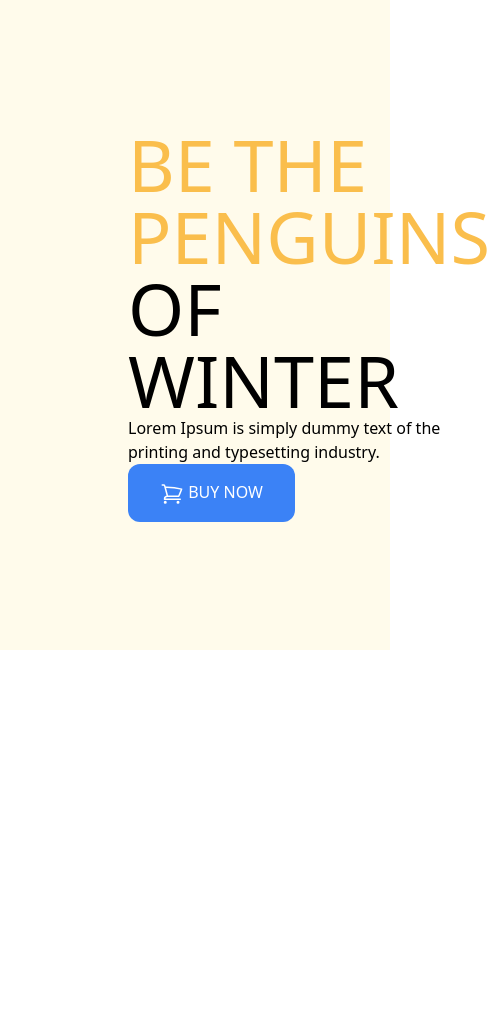
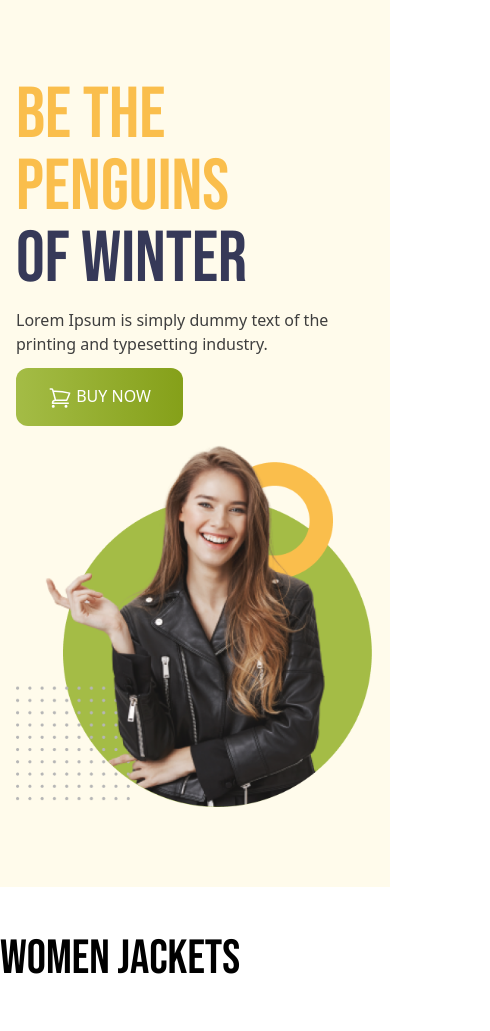
Before and after one commit to rakibalbin46/penguin-fashion-with-tailwind, a plain HTML site: page index.html in a window 390 px wide. Shown: the whole page, 490 px wide, since content can reach past the window. Before the commit the page ends 844 px from the top, so only its background shows below. Drawn offline with nearby package versions, Linux system fonts and the light colour scheme.

Commit message:
added header section responsive

```diff
--- a/index.html
+++ b/index.html
@@ -18,22 +18,26 @@
     </style>
   </head>
   <body>
-    <header class="bg-amber-50 p-32">
+    <header class="bg-amber-50 py-20 px-4 md:px-32">
       <!-- Nav Section -->
       <nav></nav>
       <!-- Banner Section -->
-      <section class="flex justify-between items-center">
-        <div>
-          <h1 class="uppercase text-7xl">
+      <section
+        class="flex flex-col gap-y-3 md:gap-x-4 md:flex-row justify-between items-center"
+      >
+        <div class="space-y-3">
+          <h1 class="uppercase text-7xl font-bebas">
             <span class="text-[#FABE4C]">Be the Penguins</span> <br />
-            of Winter
+            <span class="uppercase text-[#363958] text-7xl font-normal"
+              >of winter</span
+            >
           </h1>
-          <p>
+          <p class="text-[#3E3E3E] text-xm font-medium">
             Lorem Ipsum is simply dummy text of the printing and typesetting
             industry.
           </p>
           <button
-            class="py-4 px-8 bg-blue-500 rounded-xl uppercase text-white font-medium"
+            class="py-4 px-8 bg-gradient-to-r from-[#A4BC46] to-[#85A019] rounded-xl uppercase text-white font-medium"
           >
             <svg
               xmlns="http://www.w3.org/2000/svg"
@@ -57,5 +61,10 @@
         </div>
       </section>
     </header>
+    <main class="max-w-7xl mx-auto">
+      <section class="py-12">
+        <h3 class="text-5xl font-bebas">Women Jackets</h3>
+      </section>
+    </main>
   </body>
 </html>
```
